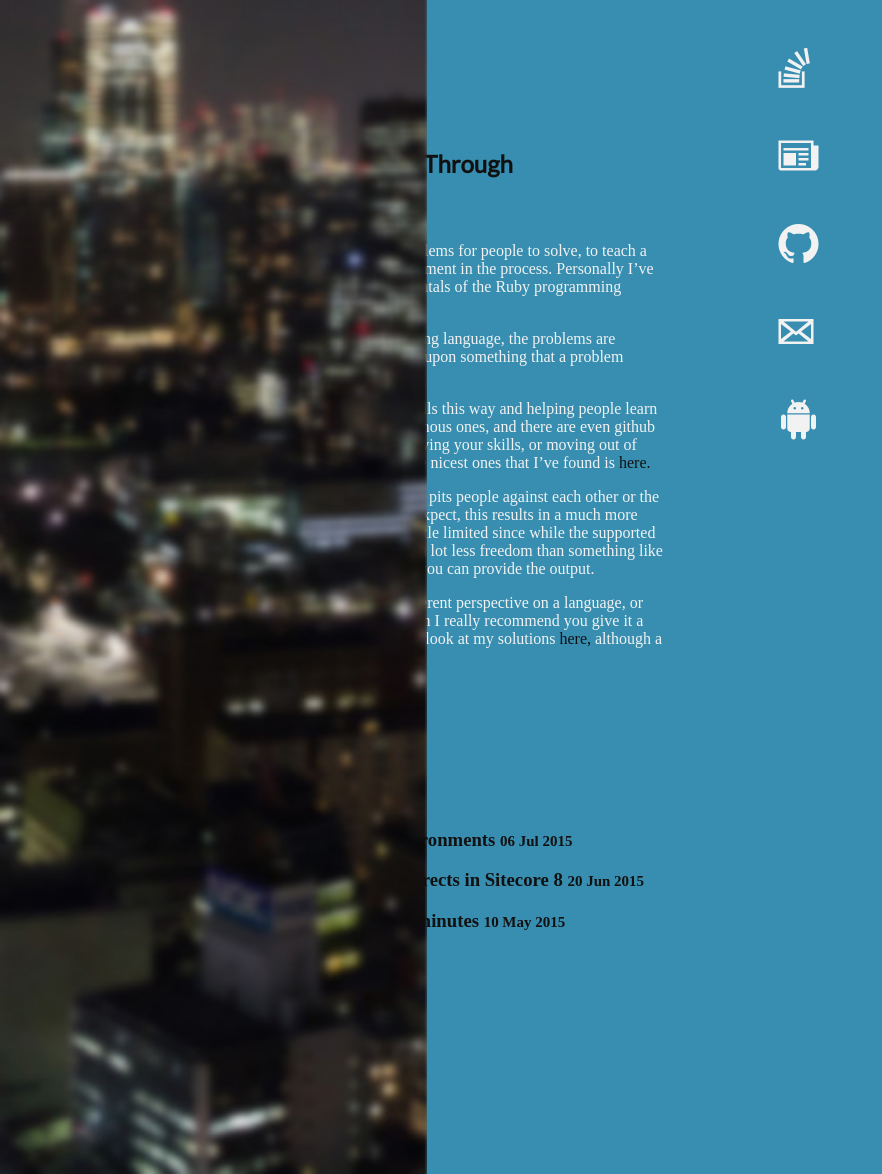
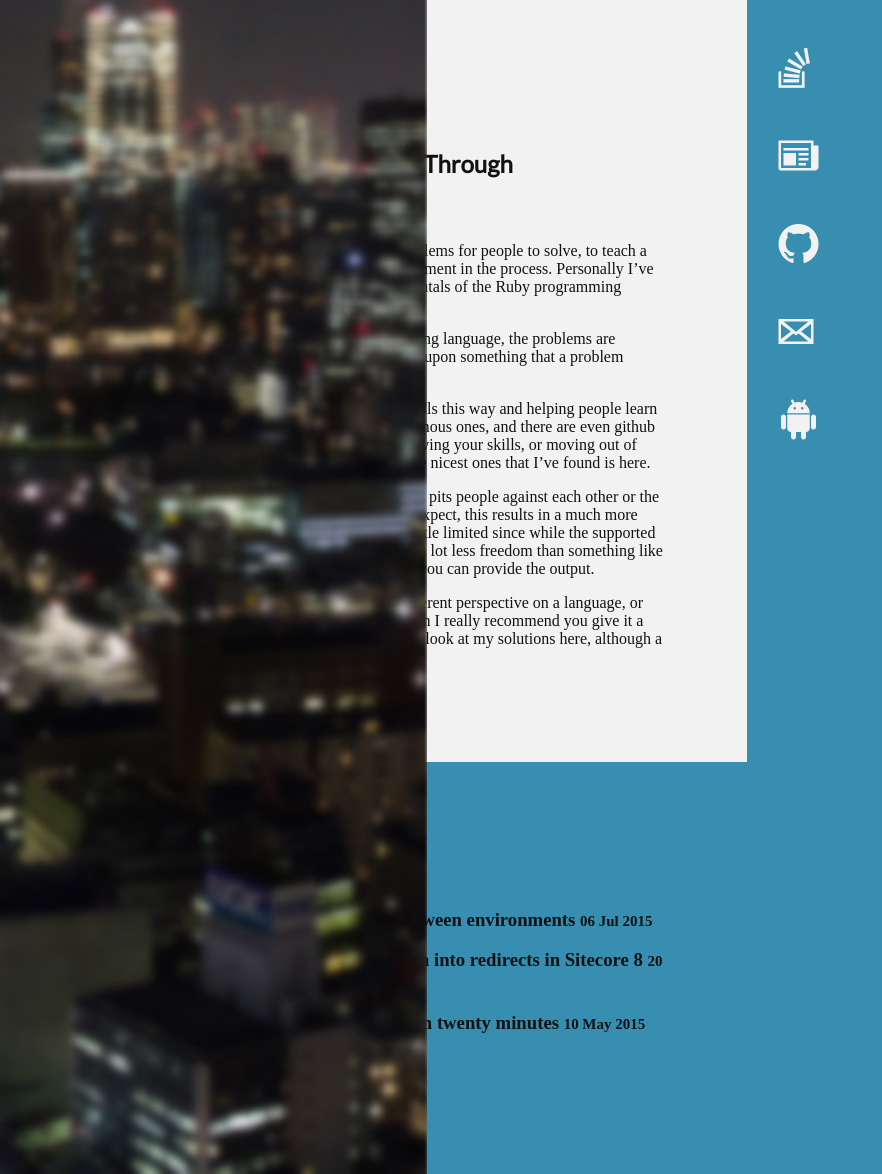
Before and after one commit to jordanrobinson/blog, a Jekyll site: the page built from _posts/2015-02-18-Rosalind.md, in a window 1280 px wide and 1174 px high. Shown: the whole window, without its empty margins (0-882 px from the left). Built offline with Jekyll 4.4.1, drawn with Linux system fonts in a browser that asks for light colours; Markdown is read by kramdown in place of the engine named in the settings.

Commit message:
Colour and readability fixes for posts

```diff
--- a/_layouts/post.html
+++ b/_layouts/post.html
@@ -11,7 +11,7 @@ layout: default
   {{ content }}
 </div>
 
-<div class="related">
+<div class="related content">
   <h2>Related Posts</h2>
   <ul class="related-posts">
     {% for post in site.related_posts limit:3 %}
--- a/public/css/blog.css
+++ b/public/css/blog.css
@@ -555,6 +555,10 @@ title, head {
  	font-family: "Lato", sans-serif;
  	display: block;
  }
+ .post {
+ 	background-color: #f2f2f2;
+	color: #111111;
+ }
 
 .icon {
   font-size: 25pt;
```
